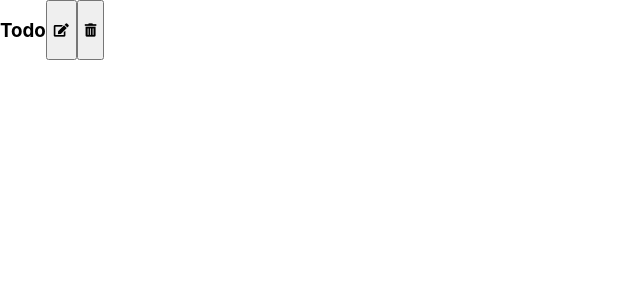
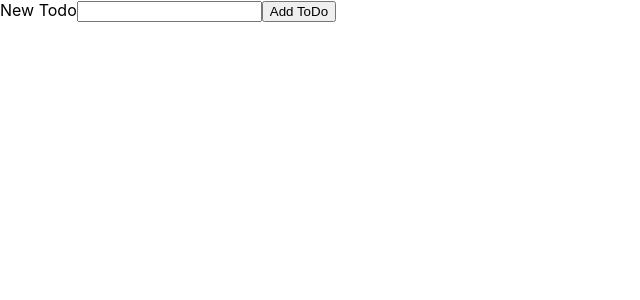
Before and after one commit to davisstacked/react-state-exercises, a React (Create React App) app: page / in a window 1280 px wide. Shown: the top 300 px of the page, without its empty margins (0-640 px from the left). Built offline with nearby package versions, Linux system fonts and the light colour scheme.

Commit message:
NewTodoForm component

```diff
--- a/src/App.js
+++ b/src/App.js
@@ -1,11 +1,11 @@
 import React, { Component } from 'react';
-import { Todo } from './Todo App/Todo';
+import { NewTodoForm } from './Todo App/NewTodoForm';
 
 export class App extends Component {
   render() {
     return (
       <div>
-        <Todo />
+        <NewTodoForm />
       </div>
     )
   }
--- a/src/Todo App/NewTodoForm.js
+++ b/src/Todo App/NewTodoForm.js
@@ -1 +1,28 @@
 // this component should render a form with one text input for the task to be created. When this form is submitted, a new Todo component should be created.
+
+import React, { useState } from 'react';
+
+export const NewTodoForm = (props) => {
+
+  const [todo, setTodo] = useState("");
+
+  const handleSubmit = (e) => {
+    e.preventDefault();
+    setTodo('')
+  }
+
+  const handleChange = (e) => {
+    setTodo(e.target.value)
+  }
+  return (
+    <form onClick={handleSubmit}>
+      <label htmlFor="todo">New Todo</label>
+      <input
+        onChange={handleChange}
+        name="todo"
+        value={todo}
+        type="text" />
+      <button>Add ToDo</button>
+    </form>
+  )
+}
```
